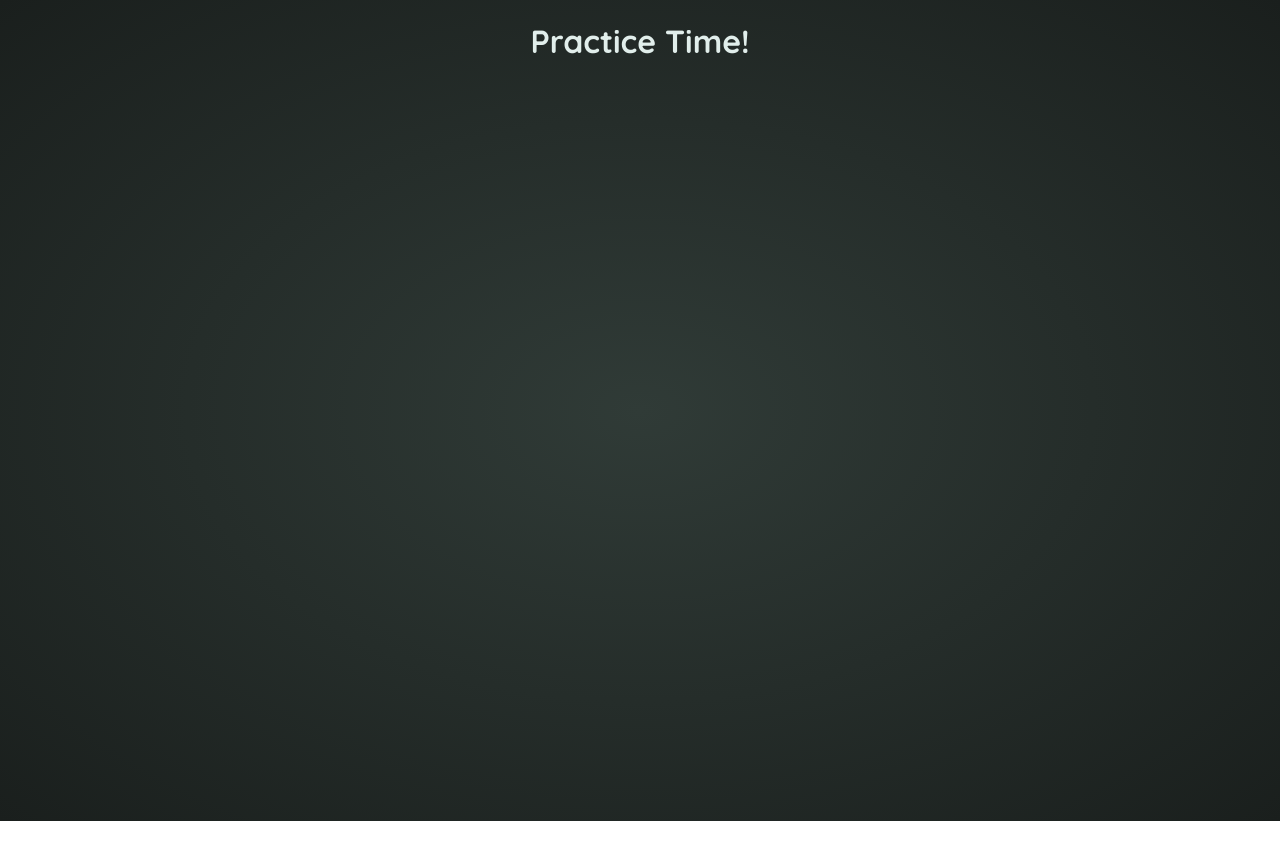
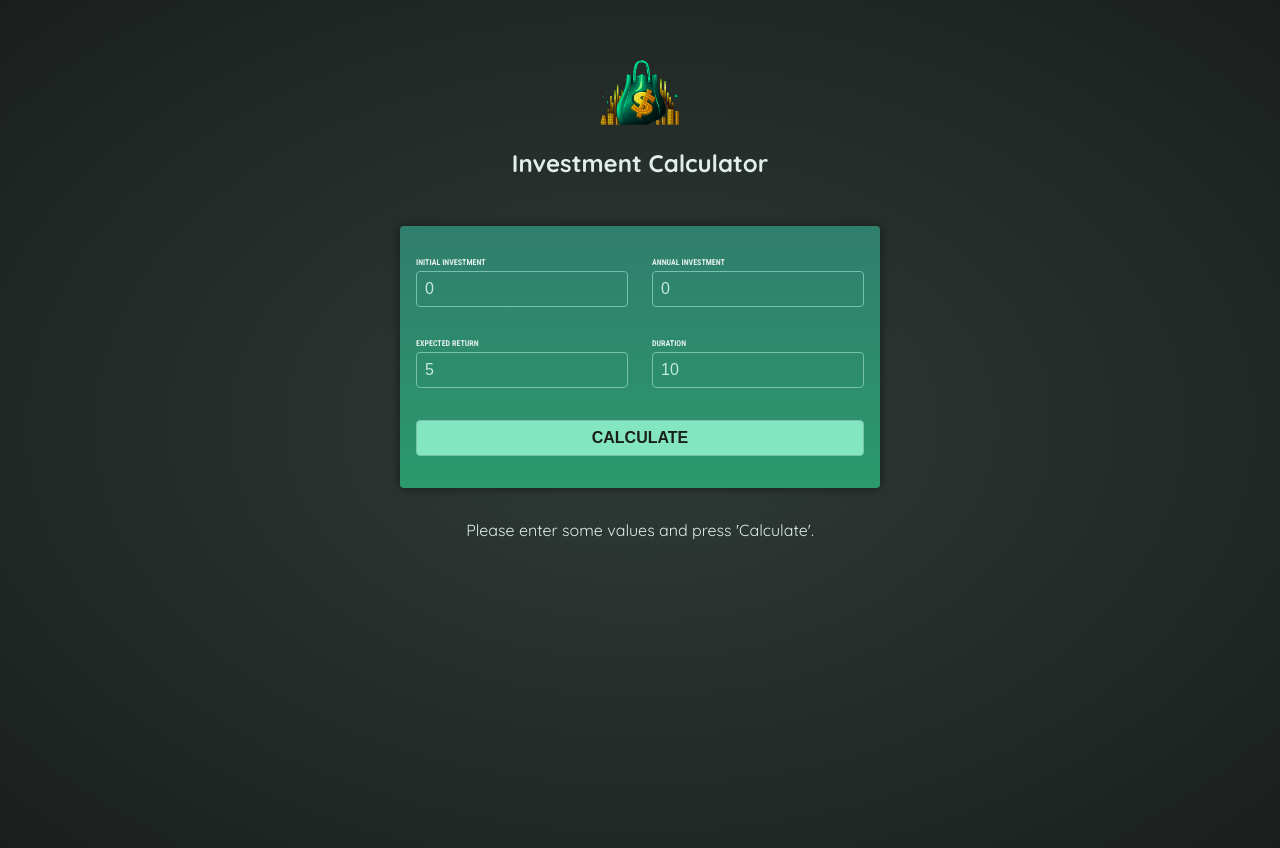
Before and after one commit to RaidThabet/angular-learning, an Angular app: page / in a window 1280 px wide. Before the commit the page ends 821 px from the top, so only its background shows below. Built offline with nearby package versions, Linux system fonts and the light colour scheme.

Commit message:
First version of the solution

```diff
--- a/src/app/app.component.html
+++ b/src/app/app.component.html
@@ -1 +1,3 @@
-<h1 class="center">Practice Time!</h1>
+<app-header/>
+<app-user-input (calculate)="calculateInvestmentResults($event)"/>
+<app-investment-results [results]="resultsData"/>
--- a/src/app/app.component.ts
+++ b/src/app/app.component.ts
@@ -1,8 +1,50 @@
-import { Component } from '@angular/core';
+import {Component} from '@angular/core';
+import {HeaderComponent} from './header/header.component';
+import {UserInputComponent} from './user-input/user-input.component';
+import {InvestmentInput} from './investment-input.model';
+import {InvestmentResultsComponent} from './investment-results/investment-results.component';
 
 @Component({
   selector: 'app-root',
   standalone: true,
   templateUrl: './app.component.html',
+  imports: [
+    HeaderComponent,
+    UserInputComponent,
+    InvestmentResultsComponent
+  ]
 })
-export class AppComponent {}
+export class AppComponent {
+  resultsData?: {
+    year: number,
+    interest: number,
+    valueEndOfYear: number,
+    annualInvestment: number,
+    totalInterest: number,
+    totalAmountInvested: number,
+  }[];
+
+  calculateInvestmentResults(data: InvestmentInput) {
+    const annualData = [];
+    let investmentValue = data.initialInvestment;
+
+    for (let i = 0; i < data.duration; i++) {
+      const year = i + 1;
+      const interestEarnedInYear = investmentValue * (data.expectedReturn / 100);
+      investmentValue += interestEarnedInYear + data.annualInvestment;
+      const totalInterest =
+        investmentValue - data.annualInvestment * year - data.initialInvestment;
+      annualData.push({
+        year: year,
+        interest: interestEarnedInYear,
+        valueEndOfYear: investmentValue,
+        annualInvestment: data.annualInvestment,
+        totalInterest: totalInterest,
+        totalAmountInvested: data.initialInvestment + data.annualInvestment * year,
+      });
+    }
+
+    // console.log(annualData);
+    this.resultsData = annualData;
+  }
+}
--- /dev/null
+++ b/src/app/header/header.component.css
@@ -0,0 +1,15 @@
+header {
+  text-align: center;
+  margin: 3rem auto;
+}
+
+header img {
+  width: 5rem;
+  height: 5rem;
+  object-fit: contain;
+  background-color: transparent;
+}
+
+header h1 {
+  font-size: 1.5rem;
+}
--- /dev/null
+++ b/src/app/header/header.component.html
@@ -0,0 +1,4 @@
+<header>
+  <img src="assets/investment-calculator-logo.png" alt="Investment Calculator logo" />
+  <h1>Investment Calculator</h1>
+</header>
--- /dev/null
+++ b/src/app/investment-input.model.ts
@@ -0,0 +1,6 @@
+export type InvestmentInput = {
+  initialInvestment: number,
+  duration: number,
+  expectedReturn: number,
+  annualInvestment: number
+}
--- /dev/null
+++ b/src/app/investment-results/investment-results.component.css
@@ -0,0 +1,19 @@
+table {
+  max-width: 50rem;
+  margin: 2rem auto;
+  padding: 1rem;
+  table-layout: fixed;
+  border-spacing: 1rem;
+  text-align: right;
+}
+
+table thead {
+  font-size: 0.7rem;
+  color: #83e6c0;
+}
+
+table tbody {
+  font-family: "Roboto Condensed", sans-serif;
+  font-size: 0.85rem;
+  color: #c2e9e0;
+}
--- /dev/null
+++ b/src/app/investment-results/investment-results.component.html
@@ -0,0 +1,26 @@
+@if (!results) {
+  <p class="center">Please enter some values and press 'Calculate'.</p>
+} @else {
+  <table>
+    <thead>
+    <tr>
+      <th>Year</th>
+      <th>Investment Value</th>
+      <th>Interest (Year)</th>
+      <th>Total Interest</th>
+      <th>Invested Capital</th>
+    </tr>
+    </thead>
+    <tbody>
+      @for (result of results; track result.year) {
+        <tr>
+          <td>{{result.year}}</td>
+          <td>{{result.valueEndOfYear | currency}}</td>
+          <td>{{result.interest | currency}}</td>
+          <td>{{result.totalInterest | currency}}</td>
+          <td>{{result.totalAmountInvested | currency}}</td>
+        </tr>
+      }
+    </tbody>
+  </table>
+}
--- /dev/null
+++ b/src/app/user-input/user-input.component.css
@@ -0,0 +1,50 @@
+form {
+  padding: 1rem;
+  max-width: 30rem;
+  margin: 2rem auto;
+  border-radius: 4px;
+  background: linear-gradient(180deg, #307e6c, #2b996d);
+  box-shadow: 0 0 10px rgba(0, 0, 0, 0.5);
+}
+
+.input-group {
+  display: flex;
+  justify-content: space-evenly;
+  gap: 1.5rem;
+}
+
+label {
+  display: block;
+  margin-bottom: 0.25rem;
+  font-family: "Roboto Condensed", sans-serif;
+  font-size: 0.5rem;
+  font-weight: bold;
+  text-transform: uppercase;
+}
+
+input {
+  width: 100%;
+  padding: 0.5rem;
+  border: 1px solid #76c0ae;
+  border-radius: 0.25rem;
+  background-color: transparent;
+  color: #c2e9e0;
+  font-size: 1rem;
+}
+
+button {
+  width: 100%;
+  padding: 0.5rem;
+  border: 1px solid #76c0ae;
+  border-radius: 0.25rem;
+  background-color: #83e6c0;
+  color: #1a1f1d;
+  font-size: 1rem;
+  font-weight: bold;
+  text-transform: uppercase;
+  cursor: pointer;
+}
+
+button:hover {
+  background-color: #aaf1d6;
+}
--- /dev/null
+++ b/src/app/user-input/user-input.component.html
@@ -0,0 +1,25 @@
+<form (ngSubmit)="onSubmit()">
+  <div class="input-group">
+    <p>
+      <label for="initial-investment">Initial Investment</label>
+      <input type="number" id="initial-investment" name="initial-investment" [(ngModel)]="enteredInitialInvestment"/>
+    </p>
+    <p>
+      <label for="annual-investment">Annual Investment</label>
+      <input type="number" id="annual-investment" name="annual-investment" [(ngModel)]="enteredAnnualInvestment"/>
+    </p>
+  </div>
+  <div class="input-group">
+    <p>
+      <label for="expected-return">Expected Return</label>
+      <input type="number" id="expected-return" name="expected-return" [(ngModel)]="enteredExpectedReturn"/>
+    </p>
+    <p>
+      <label for="duration">Duration</label>
+      <input type="number" id="duration" name="duration" [(ngModel)]="enteredDuration"/>
+    </p>
+  </div>
+  <p>
+    <button>Calculate</button>
+  </p>
+</form>
--- /dev/null
+++ b/src/app/user-input/user-input.component.ts
@@ -0,0 +1,29 @@
+import {Component, EventEmitter, Output} from '@angular/core';
+import {FormsModule} from '@angular/forms';
+import {InvestmentInput} from '../investment-input.model';
+
+@Component({
+  selector: 'app-user-input',
+  imports: [
+    FormsModule
+  ],
+  templateUrl: './user-input.component.html',
+  styleUrl: './user-input.component.css'
+})
+export class UserInputComponent {
+  @Output() calculate = new EventEmitter<InvestmentInput>();
+
+  enteredInitialInvestment: string = "0";
+  enteredAnnualInvestment: string = "0";
+  enteredExpectedReturn: string = "5";
+  enteredDuration: string = "10";
+
+  onSubmit() {
+    this.calculate.emit({
+      initialInvestment: +this.enteredInitialInvestment,
+      annualInvestment: +this.enteredAnnualInvestment,
+      duration: +this.enteredDuration,
+      expectedReturn: +this.enteredExpectedReturn
+    })
+  }
+}
```
Also changed, not shown: src/app/header/header.component.ts (added, +11 -0 lines), src/app/investment-results/investment-results.component.ts (added, +21 -0 lines), src/assets/investment-calculator-logo.png (renamed from public/investment-calculator-logo.png).
